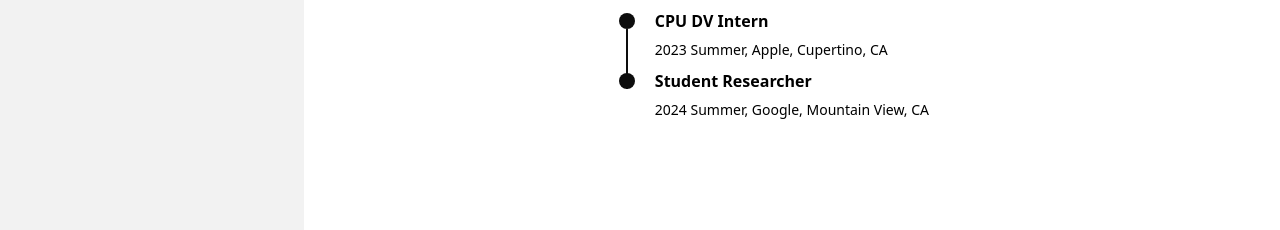
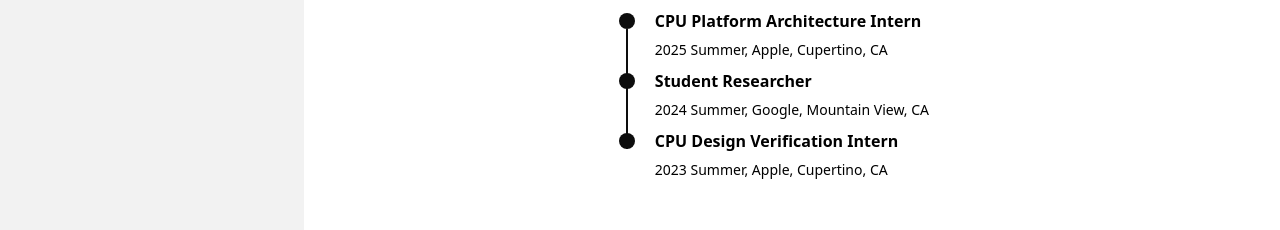
Before and after one commit to iansseijelly/iansseijelly.github.io, an Astro site: page /cv in a window 1280 px wide. Shown: the part 439-669 px from the top of the page. Built offline with nearby package versions, Linux system fonts and the light colour scheme; Astro itself is replaced by a stand-in of ours.

Commit message:
UPDATE: modify internship titles and add new position in CV

```diff
--- a/src/pages/cv.astro
+++ b/src/pages/cv.astro
@@ -33,13 +33,18 @@
 
   <div class="time-line-container mb-10">
     <TimeLineElement
-      title="CPU DV Intern"
-      subtitle="2023 Summer, Apple, Cupertino, CA"
+      title="CPU Platform Architecture Intern"
+      subtitle="2025 Summer, Apple, Cupertino, CA"
     >
     </TimeLineElement>
     <TimeLineElement
       title="Student Researcher"
       subtitle="2024 Summer, Google, Mountain View, CA"
+    >
+    </TimeLineElement>
+    <TimeLineElement
+      title="CPU Design Verification Intern"
+      subtitle="2023 Summer, Apple, Cupertino, CA"
     >
     </TimeLineElement>
   </div>
```
